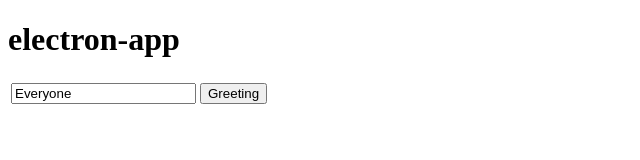
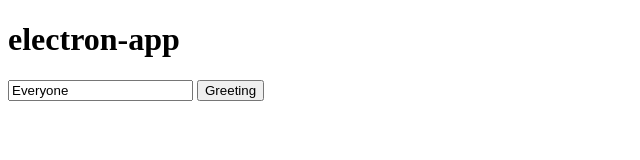
Before and after one commit to nakamurakko/electron-dll-sample, an Electron app: page electron-app/index.html in a window 1280 px wide. Shown: the full height of the page, 0-640 px from the left. Drawn offline with Linux system fonts and the light colour scheme.

Commit message:
レイアウト修正。

```diff
--- a/electron-app/index.html
+++ b/electron-app/index.html
@@ -13,10 +13,7 @@
 <body>
     <h1>electron-app</h1>
 
-    <table>
-        <tbody>
-            <tr>
-                <td>
+    <div>
         <input id="greeting-to"
                title="Who is"
                type="text"
@@ -24,13 +21,8 @@
         <input id="greeting-button"
                type="button"
                value="Greeting" />
-                </td>
-                <td>
         <span id="greeting"></span>
-                </td>
-            </tr>
-        </tbody>
-    </table>
+    </div>
 
 </body>
 <script src="./renderer.js"></script>
```
Lines whose indentation alone changed are shown as unchanged.
